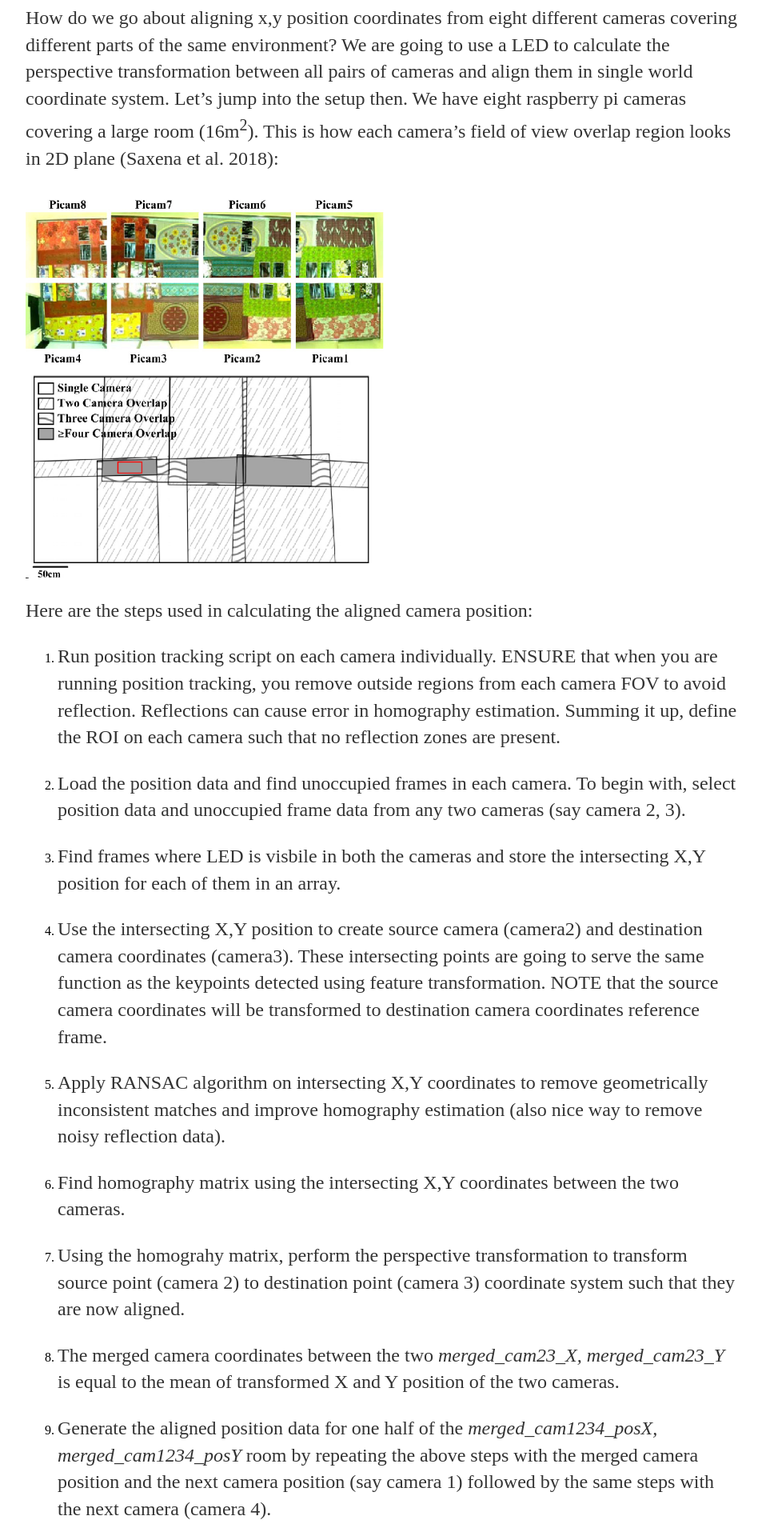
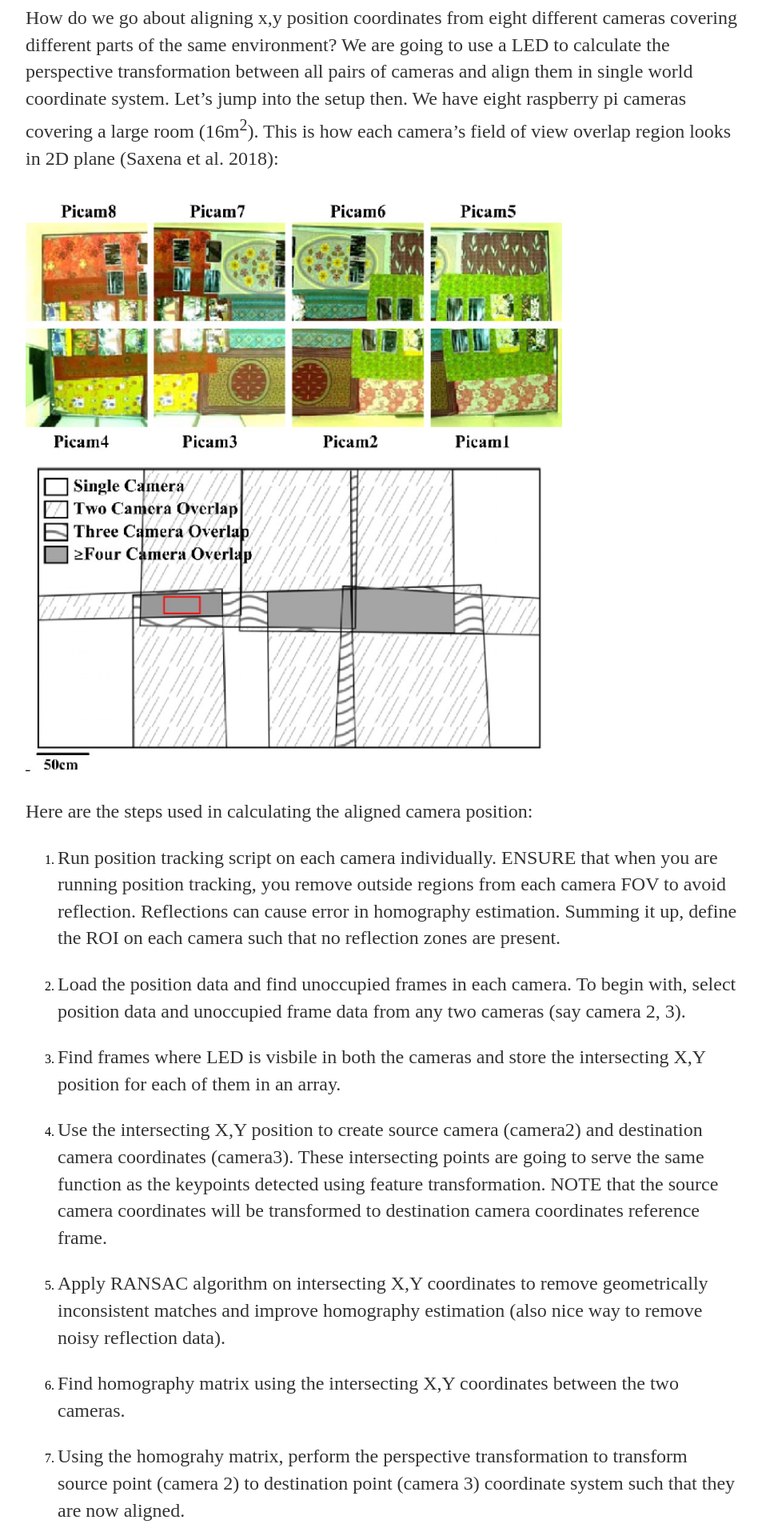
Before and after one commit to rajatsaxena/rajatsaxena.github.io, a Jekyll site: the page built from _posts/2019-07-26-Position-Data-Alignment-Multiple-Cameras.md, in a window 1280 px wide. Shown: the part 304-2224 px from the top of the page at 80% size, without its empty margins (160-1113 px from the left). Built offline with Jekyll 4.4.1, drawn with Linux system fonts in a browser that asks for light colours; comment, search, counter and statistics services are not loaded.

Commit message:
Update 2019-07-26-Position-Data-Alignment-Multiple-Cameras.md

```diff
--- a/_posts/2019-07-26-Position-Data-Alignment-Multiple-Cameras.md
+++ b/_posts/2019-07-26-Position-Data-Alignment-Multiple-Cameras.md
@@ -6,7 +6,7 @@ date: 2019-07-26
 
 How do we go about aligning x,y position coordinates from eight different cameras covering different parts of the same environment? We are going to use a LED to calculate the perspective transformation between all pairs of cameras and align them in single world coordinate system. Let's jump into the setup then. We have eight raspberry pi cameras covering a large room (16m<sup>2</sup>). This is how each camera's field of view overlap region looks in 2D plane (Saxena et al. 2018):
 
-<img src="https://rajatsaxena.github.io//images//CameraFOV.png" width="50%" height="50%" align="middle">
+<img src="https://rajatsaxena.github.io//images//CameraFOV.png" width="75%" height="75%">
 
 Here are the steps used in calculating the aligned camera position:
 
@@ -36,8 +36,8 @@ Here are the steps used in calculating the aligned camera position:
 
 This is the link to the entire script: https://github.com/rajatsaxena/MultiCameraPositionAlignment
 
-<img src="https://rajatsaxena.github.io//images//cam1234.PNG" title="Camera1234" width="50%" height="50%" align="middle">
+<img src="https://rajatsaxena.github.io//images//cam1234.PNG" title="Camera1234" width="75%" height="75%">
 
-<img src="https://rajatsaxena.github.io//images//cam5678.PNG" title="Camera5678" width="50%" height="50%" align="middle">
+<img src="https://rajatsaxena.github.io//images//cam5678.PNG" title="Camera5678" width="75%" height="75%">
 
-<img src="https://rajatsaxena.github.io//images//allcameras.PNG" title="AllCameras" width="50%" height="50%" align="middle">
+<img src="https://rajatsaxena.github.io//images//allcameras.PNG" title="AllCameras" width="75%" height="75%">
```
